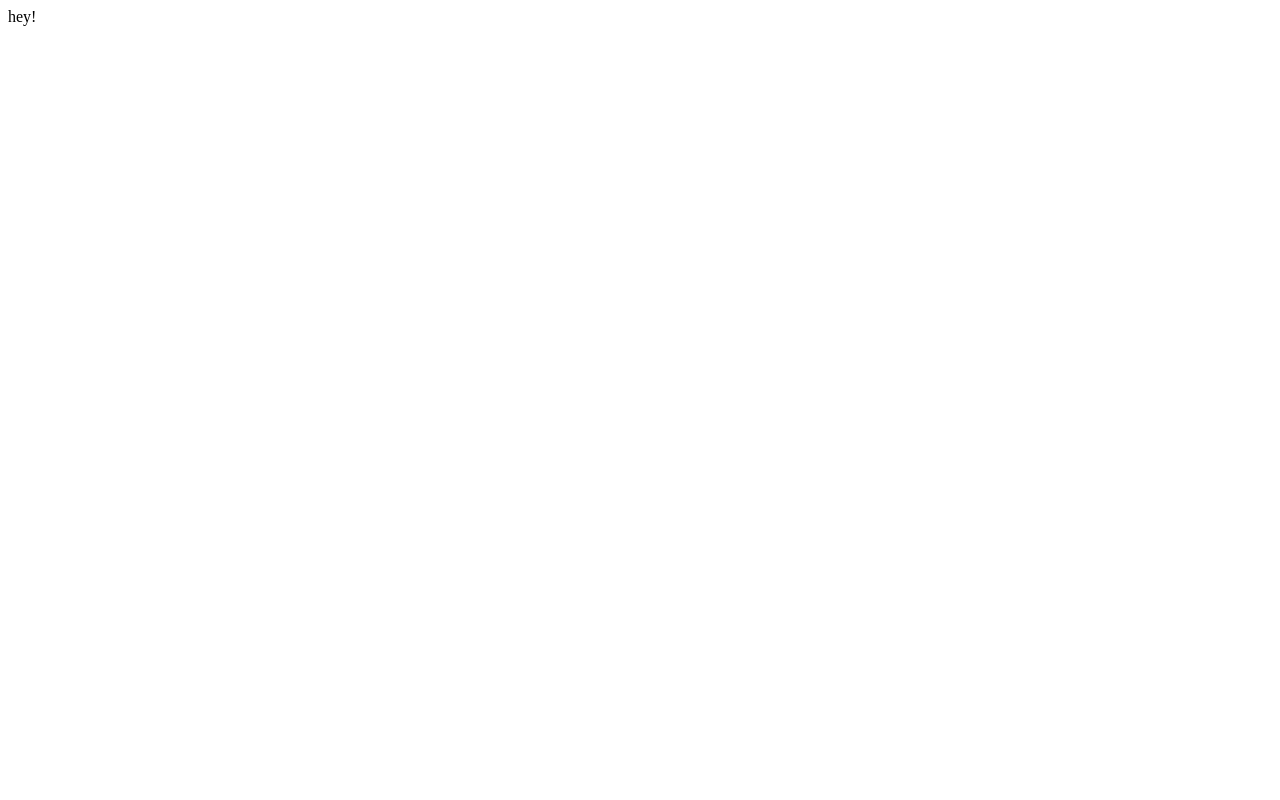
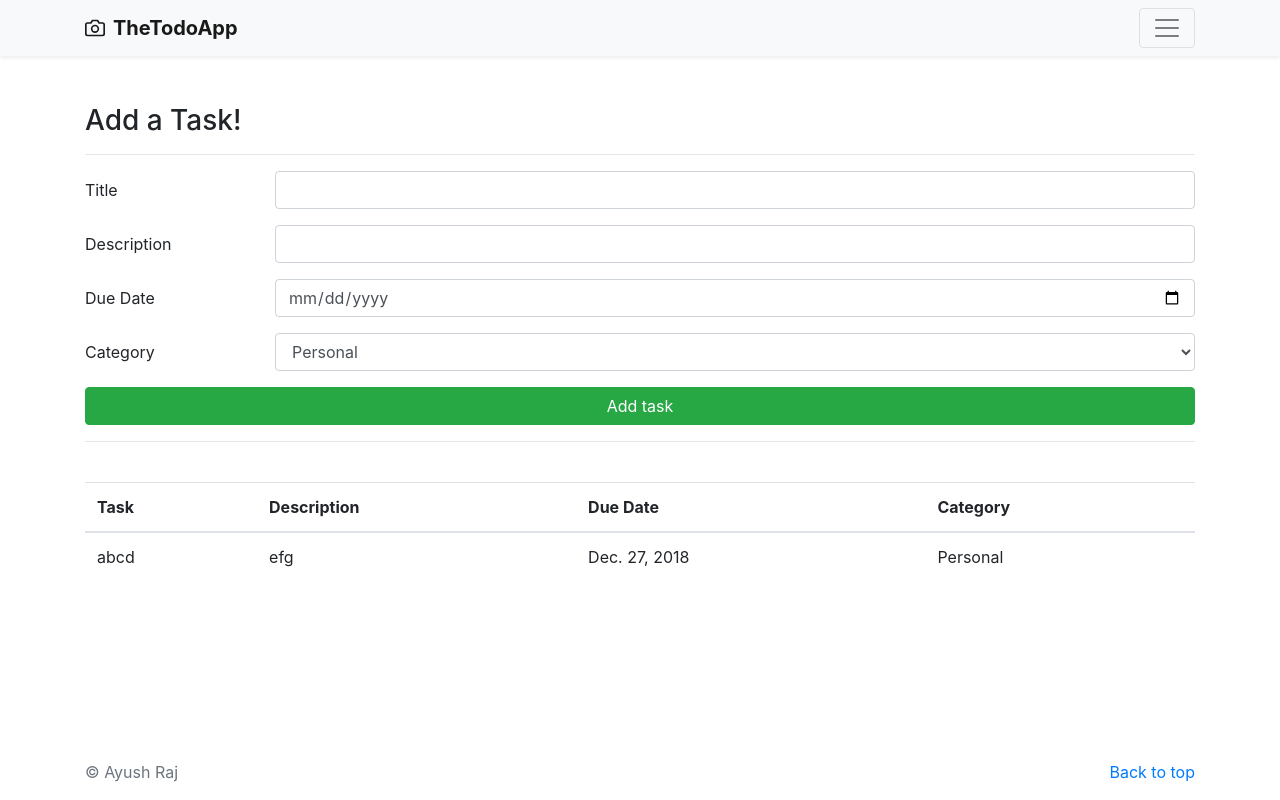
Before and after one commit to rajayush012/TheTodoApp, a Django app: page / in a window 1280 px wide. Before the commit the page is almost empty. Run offline with Django 3.2, Linux system fonts and the light colour scheme; data comes from the database, SQL or seed files in the repository; both versions use the stored data as it was after the commit; some libraries are stand-ins or nearby versions.

Commit message:
All set and running

```diff
--- a/list/templates/list/home.html
+++ b/list/templates/list/home.html
@@ -1 +1,138 @@
-hey!
+<!doctype html>
+<html lang="en">
+  <head>
+    <meta charset="utf-8">
+    <meta name="viewport" content="width=device-width, initial-scale=1, shrink-to-fit=no">
+    <meta name="description" content="">
+    <meta name="author" content="">
+    <link rel="icon" href="../../../../favicon.ico">
+
+    <title>TheTodoApp</title>
+
+    <!-- Bootstrap core CSS -->
+    <link rel="stylesheet" href="https://stackpath.bootstrapcdn.com/bootstrap/4.1.3/css/bootstrap.min.css" integrity="sha384-MCw98/SFnGE8fJT3GXwEOngsV7Zt27NXFoaoApmYm81iuXoPkFOJwJ8ERdknLPMO" crossorigin="anonymous">
+
+    <!-- Custom styles for this template -->
+    <link href="album.css" rel="stylesheet">
+  </head>
+
+  <body>
+
+    <header>
+      <div class="collapse bg-light" id="navbarHeader">
+        <div class="container">
+          <div class="row">
+            <div class="col-sm-8 col-md-7 py-4">
+              <h4 class="text-dark">About</h4>
+              <p class="text-muted">This is your simple todo list app created using Django and Bootstrap.</p>
+            </div>
+            <div class="col-sm-4 offset-md-1 py-4">
+              <h4 class="text-black">Contact</h4>
+              <ul class="list-unstyled">
+                <li><a href="http://www.github.com/rajayush012" class="text-dark">Check out more on Git</a></li>
+                <li><a href="mailto:raj.ayush012@gmail.com" class="text-dark">Email me</a></li>
+              </ul>
+            </div>
+          </div>
+        </div>
+      </div>
+      <div class="navbar navbar-light bg-light shadow-sm">
+        <div class="container d-flex justify-content-between">
+          <a href="#" class="navbar-brand d-flex align-items-center">
+            <svg xmlns="http://www.w3.org/2000/svg" width="20" height="20" viewBox="0 0 24 24" fill="none" stroke="currentColor" stroke-width="2" stroke-linecap="round" stroke-linejoin="round" class="mr-2"><path d="M23 19a2 2 0 0 1-2 2H3a2 2 0 0 1-2-2V8a2 2 0 0 1 2-2h4l2-3h6l2 3h4a2 2 0 0 1 2 2z"></path><circle cx="12" cy="13" r="4"></circle></svg>
+            <strong>TheTodoApp</strong>
+          </a>
+          <button class="navbar-toggler" type="button" data-toggle="collapse" data-target="#navbarHeader" aria-controls="navbarHeader" aria-expanded="false" aria-label="Toggle navigation">
+            <span class="navbar-toggler-icon"></span>
+          </button>
+        </div>
+      </div>
+    </header>
+
+
+  <div class="container pt-5">
+
+{% if error %}
+<div class="alert alert-danger" role="alert">
+  {{ error }}
+</div>
+
+{% endif %}
+  <h3>Add a Task!</h3>
+  <hr>
+    <form method="POST" action="{% url 'home' %}" enctype="multipart/form-data">
+      {% csrf_token %}
+      <div class="form-group row">
+      <label class="col-sm-2 col-form-label">Title</label>
+      <div class="col-sm-10">
+        <input type="text" class="form-control" name="title">
+      </div>
+    </div>
+    <div class="form-group row">
+    <label class="col-sm-2 col-form-label">Description</label>
+    <div class="col-sm-10">
+      <input type="textarea" class="form-control" name="desc">
+    </div>
+  </div>
+  <div class="form-group row">
+  <label class="col-sm-2 col-form-label">Due Date</label>
+  <div class="col-sm-10">
+    <input type="date" class="form-control" name="due">
+  </div>
+</div>
+<div class="form-group row">
+<label class="col-sm-2 col-form-label">Category</label>
+<div class="col-sm-10">
+  <select class="form-control" name="category">
+    {% for category in categories.all %}
+      <option >{{ category }}</option>
+    {% endfor %}
+    </select>
+</div>
+</div>
+<div>
+  <input class="btn btn-success btn-block" type="submit" value="Add task"/>
+</div>
+    </form>
+<hr>
+<br>
+<table class="table">
+  <thead>
+    <tr>
+      <th scope="col">Task</th>
+      <th scope="col">Description</th>
+      <th scope="col">Due Date</th>
+      <th scope="col">Category</th>
+    </tr>
+  </thead>
+  <tbody>
+    {% for todo in todos.all %}
+    <tr>
+      <td>{{ todo.task }}</td>
+      <td>{{ todo.desc }}</td>
+      <td>{{ todo.due }}</td>
+      <td>{{ todo.category }}</td>
+    </tr>
+    {% endfor %}
+  </tbody>
+</table>
+  </div>
+
+
+    <footer class="text-muted fixed-bottom">
+      <div class="container">
+        <p class="float-right">
+          <a href="#">Back to top</a>
+        </p>
+        <p>&copy; Ayush Raj </p>
+      </div>
+    </footer>
+
+    <!-- Bootstrap core JavaScript
+    ================================================== -->
+    <!-- Placed at the end of the document so the pages load faster -->
+    <script src="https://code.jquery.com/jquery-3.3.1.slim.min.js" integrity="sha384-q8i/X+965DzO0rT7abK41JStQIAqVgRVzpbzo5smXKp4YfRvH+8abtTE1Pi6jizo" crossorigin="anonymous"></script>
+<script src="https://cdnjs.cloudflare.com/ajax/libs/popper.js/1.14.3/umd/popper.min.js" integrity="sha384-ZMP7rVo3mIykV+2+9J3UJ46jBk0WLaUAdn689aCwoqbBJiSnjAK/l8WvCWPIPm49" crossorigin="anonymous"></script>
+<script src="https://stackpath.bootstrapcdn.com/bootstrap/4.1.3/js/bootstrap.min.js" integrity="sha384-ChfqqxuZUCnJSK3+MXmPNIyE6ZbWh2IMqE241rYiqJxyMiZ6OW/JmZQ5stwEULTy" crossorigin="anonymous"></script>
+  </body>
+</html>
--- a/list/views.py
+++ b/list/views.py
@@ -1,5 +1,24 @@
-from django.shortcuts import render
+from django.shortcuts import render,redirect
+from .models import Category, Todo
 
 # Create your views here.
 def home(request):
-    return render(request,'list/home.html')
+    categories = Category.objects
+    todos = Todo.objects
+    if request.method == 'POST':
+        if request.POST['title'] and request.POST['desc'] and request.POST['due'] and request.POST['category']:
+            todo = Todo()
+            todo.task = request.POST['title']
+            todo.desc = request.POST['desc']
+            todo.due = request.POST['due']
+            todo.category = Category.objects.get(name=request.POST['category'])
+            todo.save()
+            return redirect("/")
+        else:
+            return render(request,'list/home.html',{'categories':categories,'todos':todos,'error':"All fields are necessary!"})
+    else:
+        return render(request,'list/home.html',{'categories':categories,'todos':todos})
+
+
+
+    return render(request,'list/home.html',{'categories':categories,'todos':todos})
```
Also changed, not shown: db.sqlite3, list/migrations/0006_auto_20181222_0641.py (added).
